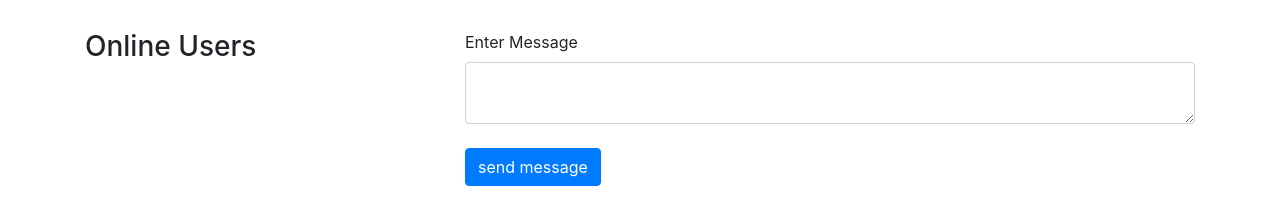
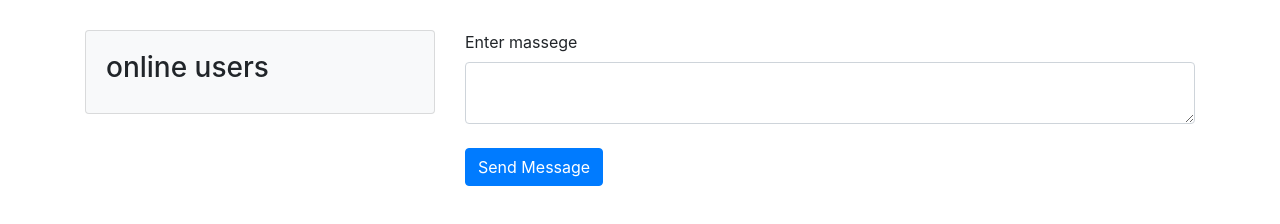
Before and after one commit to johnsonWTC/ChatAppWithNodeJS, a website: page index.html in a window 1280 px wide. Drawn offline with nearby package versions, Linux system fonts and the light colour scheme; no server answers.

Commit message:
chat interface fixed

```diff
--- a/index.html
+++ b/index.html
@@ -17,26 +17,29 @@
     <div class="container">
         <div class="row">
             <div class="col-md-4">
-                <div class="well">
-                    <h3>Online Users</h3>
+                <div class="card card-body bg-light">
+                    <h3>online users</h3>
                     <ul class="list-group" id="users"></ul>
                 </div>
             </div>
+
             <div class="col-md-8">
                 <div class="chat" id="chat"></div>
-
                 <form id="messageForm">
                     <div class="form-group">
-                        <label>Enter Message </label>
+                        <label>Enter massege</label>
                         <textarea class="form-control" id="message"></textarea>
                         <br/>
-                        <input type="submit" class="btn btn-primary" value="send message">
+                        <input type="submit" class="btn btn-primary" value="Send Message" />
                     </div>
                 </form>
             </div>
+
         </div>
+
     </div>
 
+    <script src="https://code.jquery.com/jquery-3.4.1.slim.min.js" integrity="sha384-J6qa4849blE2+poT4WnyKhv5vZF5SrPo0iEjwBvKU7imGFAV0wwj1yYfoRSJoZ+n" crossorigin="anonymous"></script>
 </body>
 <script>
     $(function() {
```
